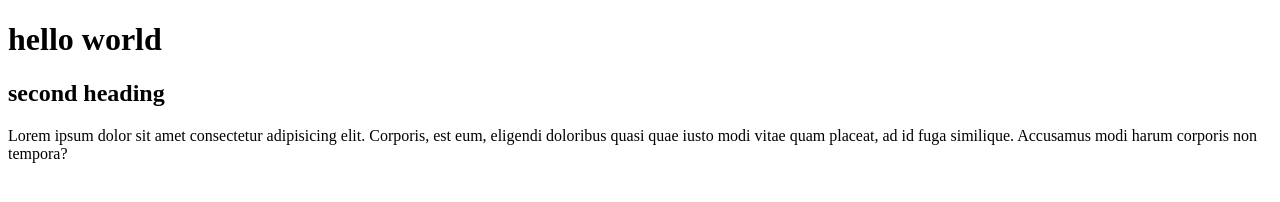
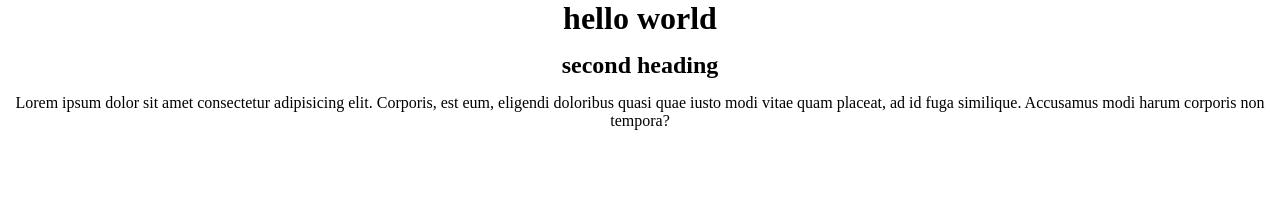
Before and after one commit to 0legGazmanov/num18_practical_work, a plain HTML site: page index.html in a window 1280 px wide. Drawn offline with Linux system fonts and the light colour scheme.

Commit message:
initial commit

```diff
--- a/index.html
+++ b/index.html
@@ -3,6 +3,7 @@
 <head>
     <meta charset="UTF-8">
     <meta name="viewport" content="width=device-width, initial-scale=1.0">
+    <link rel="stylesheet" href="style/style.css">
     <title>Document</title>
 </head>
 <body>
--- /dev/null
+++ b/style/style.css
@@ -0,0 +1,15 @@
+*{
+    margin: 0;
+    padding: 0;
+}
+
+h1{
+    text-align: center;
+}
+.container{
+    margin: 15px;
+    text-align: center;
+}
+p{
+    margin-top: 15px;
+}
```
